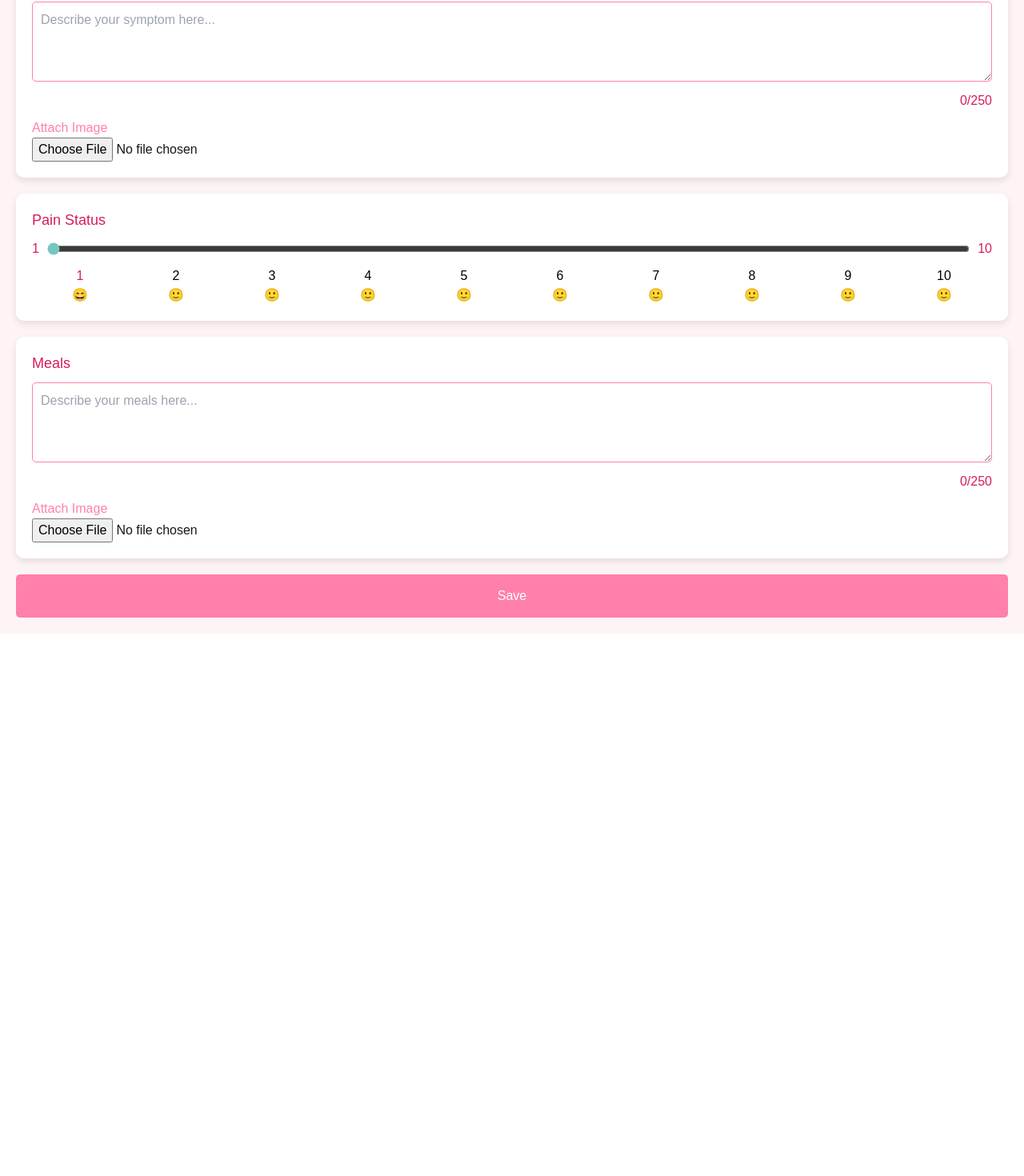
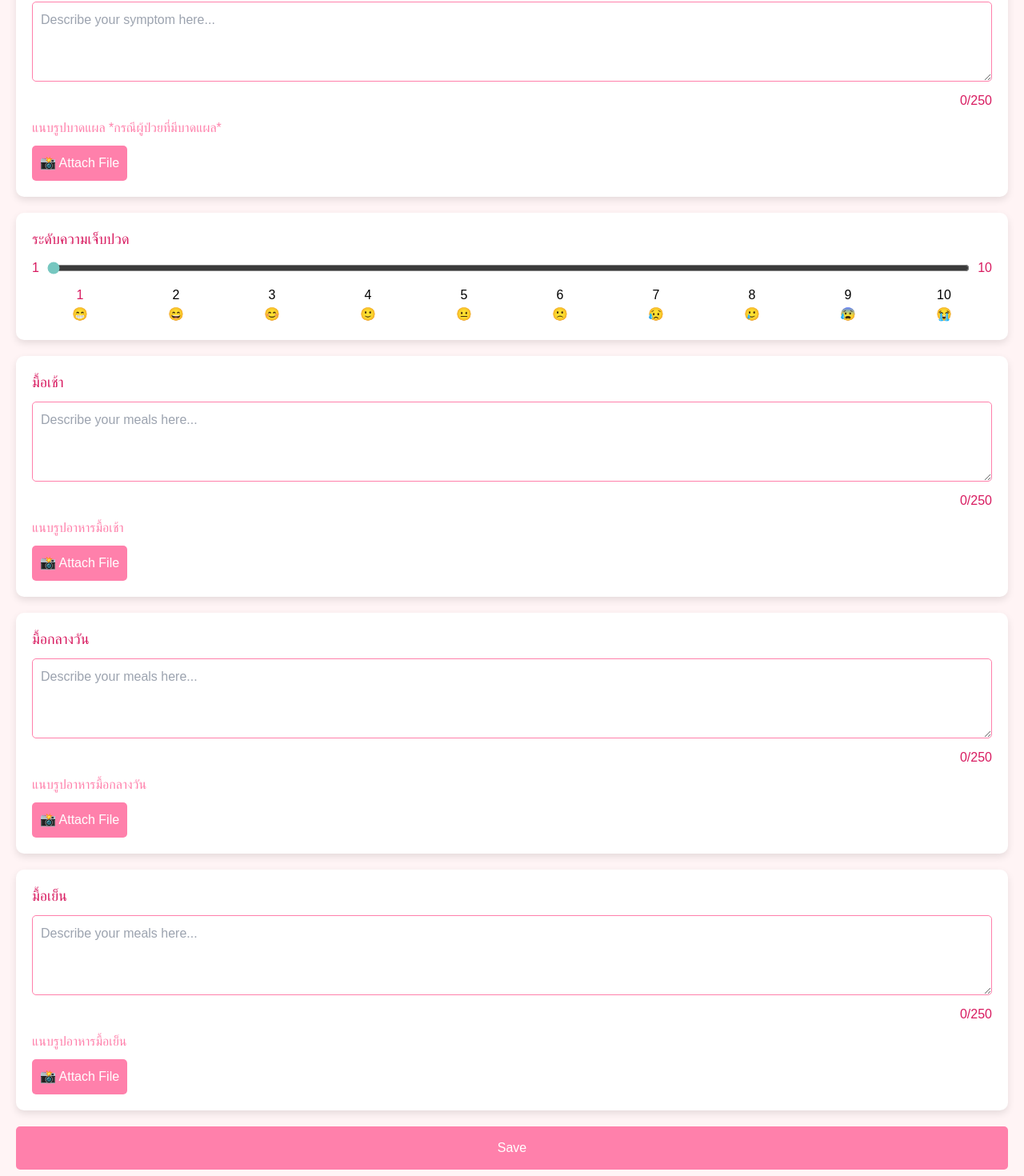
Before and after one commit to tensept/SE-project, a Next.js app: page /diary/1 in a window 1280 px wide. Shown: the part 183-1653 px from the top of the page at 80% size. Before the commit the page ends 975 px from the top, so only its background shows below. Built offline with nearby package versions, Linux system fonts and the light colour scheme; no server answers.

Commit message:
edit diary page

```diff
--- a/app/diary/[date]/page.tsx
+++ b/app/diary/[date]/page.tsx
@@ -191,7 +191,18 @@ const DiaryPage = () => {
     setCurrentDate(nextDay);
   };
 
-  const painEmojis = ["😄", "🙂", "🙂", "🙂", "😐", "😐", "😐", "🙁", "🙁"];
+  const painEmojis = [
+    "😁",
+    "😄",
+    "😊",
+    "🙂",
+    "😐",
+    "🙁",
+    "😥",
+    "🥲",
+    "😰",
+    "😭",
+  ];
   const painColors = [
     "#76c7c0",
     "#99d9ea",
@@ -301,7 +312,9 @@ const DiaryPage = () => {
           boxShadow: "0 4px 10px rgba(0, 0, 0, 0.1)",
         }}
       >
-        <h2 style={{ color: "#d81b60", fontSize: "18px" }}>Symptom</h2>
+        <h2 style={{ color: "#d81b60", fontSize: "18px" }}>
+          ลักษณะอาการหรือบาดแผล
+        </h2>
         <textarea
           value={symptom}
           onChange={(e) => setSymptom(e.target.value)}
@@ -321,7 +334,8 @@ const DiaryPage = () => {
         </div>
         <div style={{ marginTop: "10px" }}>
           <label style={{ color: "#ff80ab", cursor: "pointer" }}>
-            Attach Image
+            แนบรูปบาดแผล
+            *กรณีผู้ป่วยที่มีบาดแผล*
             <input
               type="file"
               accept="image/*"
@@ -344,12 +358,45 @@ const DiaryPage = () => {
             </div>
           )}
         </div>
-        <div>
+        <div style={{ marginTop: "10px" }}>
+          <button
+            onClick={() => document.getElementById("meal-upload").click()} // กดแล้วเปิด input file
+            style={{
+              backgroundColor: "#ff80ab",
+              color: "white",
+              border: "none",
+              borderRadius: "5px",
+              padding: "10px",
+              marginRight: "10px",
+              cursor: "pointer",
+            }}
+          >
+            📸 Attach File
+          </button>
+
+          {/* ซ่อน input file และเชื่อมกับปุ่มด้านบน */}
           <input
+            id="meal-upload"
             type="file"
             accept="image/*"
-            onChange={(e) => handleImageUpload(e, setSymptomImage)}
+            onChange={(e) => handleImageUpload(e, setMealImage)}
+            style={{ display: "none" }} // ซ่อน input
           />
+
+          {mealImage && (
+            <div style={{ marginTop: "10px" }}>
+              <img
+                src={mealImage}
+                alt="Meal Preview"
+                style={{
+                  width: "100%",
+                  maxHeight: "200px",
+                  objectFit: "cover",
+                  borderRadius: "5px",
+                }}
+              />
+            </div>
+          )}
         </div>
       </section>
 
@@ -364,7 +411,7 @@ const DiaryPage = () => {
           boxShadow: "0 4px 10px rgba(0, 0, 0, 0.1)",
         }}
       >
-        <h2 style={{ color: "#d81b60", fontSize: "18px" }}>Pain Status</h2>
+        <h2 style={{ color: "#d81b60", fontSize: "18px" }}>ระดับความเจ็บปวด</h2>
         <div
           style={{ display: "flex", alignItems: "center", marginTop: "10px" }}
         >
@@ -401,12 +448,13 @@ const DiaryPage = () => {
             >
               {i + 1}
               <br />
-              {painEmojis[Math.min(Math.ceil(i / 3), painEmojis.length - 1)]}
+              {painEmojis[i]}
             </div>
           ))}
         </div>
       </section>
-      {/* Meals SecƟon */}
+
+      {/* Meals SecƟon เช้า */}
       <section
         style={{
           backgroundColor: "white",
@@ -416,7 +464,7 @@ const DiaryPage = () => {
           boxShadow: "0 4px 10px rgba(0, 0, 0, 0.1)",
         }}
       >
-        <h2 style={{ color: "#d81b60", fontSize: "18px" }}>Meals</h2>
+        <h2 style={{ color: "#d81b60", fontSize: "18px" }}>มื้อเช้า</h2>
         <textarea
           value={mealNote}
           onChange={(e) => setMealNote(e.target.value)}
@@ -434,9 +482,10 @@ const DiaryPage = () => {
         <div style={{ textAlign: "right", marginTop: "5px", color: "#d81b60" }}>
           {mealNote.length}/250
         </div>
+
         <div style={{ marginTop: "10px" }}>
           <label style={{ color: "#ff80ab", cursor: "pointer" }}>
-            Attach Image
+            แนบรูปอาหารมื้อเช้า
             <input
               type="file"
               accept="image/*"
@@ -459,12 +508,240 @@ const DiaryPage = () => {
             </div>
           )}
         </div>
-        <div>
+
+        <div style={{ marginTop: "10px" }}>
+          <button
+            onClick={() => document.getElementById("meal-upload").click()} // กดแล้วเปิด input file
+            style={{
+              backgroundColor: "#ff80ab",
+              color: "white",
+              border: "none",
+              borderRadius: "5px",
+              padding: "10px",
+              marginRight: "10px",
+              cursor: "pointer",
+            }}
+          >
+            📸 Attach File
+          </button>
+
+          {/* ซ่อน input file และเชื่อมกับปุ่มด้านบน */}
           <input
+            id="meal-upload"
             type="file"
             accept="image/*"
             onChange={(e) => handleImageUpload(e, setMealImage)}
+            style={{ display: "none" }} // ซ่อน input
           />
+
+          {mealImage && (
+            <div style={{ marginTop: "10px" }}>
+              <img
+                src={mealImage}
+                alt="Meal Preview"
+                style={{
+                  width: "100%",
+                  maxHeight: "200px",
+                  objectFit: "cover",
+                  borderRadius: "5px",
+                }}
+              />
+            </div>
+          )}
+        </div>
+      </section>
+
+      {/* Meals SecƟon กลางวัน */}
+      <section
+        style={{
+          backgroundColor: "white",
+          borderRadius: "10px",
+          padding: "20px",
+          marginBottom: "20px",
+          boxShadow: "0 4px 10px rgba(0, 0, 0, 0.1)",
+        }}
+      >
+        <h2 style={{ color: "#d81b60", fontSize: "18px" }}>มื้อกลางวัน</h2>
+        <textarea
+          value={mealNote}
+          onChange={(e) => setMealNote(e.target.value)}
+          placeholder="Describe your meals here..."
+          maxLength={250}
+          style={{
+            width: "100%",
+            height: "100px",
+            padding: "10px",
+            marginTop: "10px",
+            border: "1px solid #ff80ab",
+            borderRadius: "5px",
+          }}
+        />
+        <div style={{ textAlign: "right", marginTop: "5px", color: "#d81b60" }}>
+          {mealNote.length}/250
+        </div>
+
+        <div style={{ marginTop: "10px" }}>
+          <label style={{ color: "#ff80ab", cursor: "pointer" }}>
+            แนบรูปอาหารมื้อกลางวัน
+            <input
+              type="file"
+              accept="image/*"
+              onChange={(e) => handleImageUpload(e, setSymptomImage)}
+              style={{ display: "none" }}
+            />
+          </label>
+          {mealImage && (
+            <div style={{ marginTop: "10px" }}>
+              <img
+                src={mealImage}
+                alt="Meal Preview"
+                style={{
+                  width: "100%",
+                  maxHeight: "200px",
+                  objectFit: "cover",
+                  borderRadius: "5px",
+                }}
+              />
+            </div>
+          )}
+        </div>
+
+        <div style={{ marginTop: "10px" }}>
+          <button
+            onClick={() => document.getElementById("meal-upload").click()} // กดแล้วเปิด input file
+            style={{
+              backgroundColor: "#ff80ab",
+              color: "white",
+              border: "none",
+              borderRadius: "5px",
+              padding: "10px",
+              marginRight: "10px",
+              cursor: "pointer",
+            }}
+          >
+            📸 Attach File
+          </button>
+
+          {/* ซ่อน input file และเชื่อมกับปุ่มด้านบน */}
+          <input
+            id="meal-upload"
+            type="file"
+            accept="image/*"
+            onChange={(e) => handleImageUpload(e, setMealImage)}
+            style={{ display: "none" }} // ซ่อน input
+          />
+
+          {mealImage && (
+            <div style={{ marginTop: "10px" }}>
+              <img
+                src={mealImage}
+                alt="Meal Preview"
+                style={{
+                  width: "100%",
+                  maxHeight: "200px",
+                  objectFit: "cover",
+                  borderRadius: "5px",
+                }}
+              />
+            </div>
+          )}
+        </div>
+      </section>
+
+      {/* Meals SecƟon เย็น */}
+      <section
+        style={{
+          backgroundColor: "white",
+          borderRadius: "10px",
+          padding: "20px",
+          marginBottom: "20px",
+          boxShadow: "0 4px 10px rgba(0, 0, 0, 0.1)",
+        }}
+      >
+        <h2 style={{ color: "#d81b60", fontSize: "18px" }}>มื้อเย็น</h2>
+        <textarea
+          value={mealNote}
+          onChange={(e) => setMealNote(e.target.value)}
+          placeholder="Describe your meals here..."
+          maxLength={250}
+          style={{
+            width: "100%",
+            height: "100px",
+            padding: "10px",
+            marginTop: "10px",
+            border: "1px solid #ff80ab",
+            borderRadius: "5px",
+          }}
+        />
+        <div style={{ textAlign: "right", marginTop: "5px", color: "#d81b60" }}>
+          {mealNote.length}/250
+        </div>
+
+        <div style={{ marginTop: "10px" }}>
+          <label style={{ color: "#ff80ab", cursor: "pointer" }}>
+            แนบรูปอาหารมื้อเย็น
+            <input
+              type="file"
+              accept="image/*"
+              onChange={(e) => handleImageUpload(e, setSymptomImage)}
+              style={{ display: "none" }}
+            />
+          </label>
+          {mealImage && (
+            <div style={{ marginTop: "10px" }}>
+              <img
+                src={mealImage}
+                alt="Meal Preview"
+                style={{
+                  width: "100%",
+                  maxHeight: "200px",
+                  objectFit: "cover",
+                  borderRadius: "5px",
+                }}
+              />
+            </div>
+          )}
+        </div>
+
+        <div style={{ marginTop: "10px" }}>
+          <button
+            onClick={() => document.getElementById("meal-upload").click()} // กดแล้วเปิด input file
+            style={{
+              backgroundColor: "#ff80ab",
+              color: "white",
+              border: "none",
+              borderRadius: "5px",
+              padding: "10px",
+              marginRight: "10px",
+              cursor: "pointer",
+            }}
+          >
+            📸 Attach File
+          </button>
+
+          {/* ซ่อน input file และเชื่อมกับปุ่มด้านบน */}
+          <input
+            id="meal-upload"
+            type="file"
+            accept="image/*"
+            onChange={(e) => handleImageUpload(e, setMealImage)}
+            style={{ display: "none" }} // ซ่อน input
+          />
+
+          {mealImage && (
+            <div style={{ marginTop: "10px" }}>
+              <img
+                src={mealImage}
+                alt="Meal Preview"
+                style={{
+                  width: "100%",
+                  maxHeight: "200px",
+                  objectFit: "cover",
+                  borderRadius: "5px",
+                }}
+              />
+            </div>
+          )}
         </div>
       </section>
 
```
